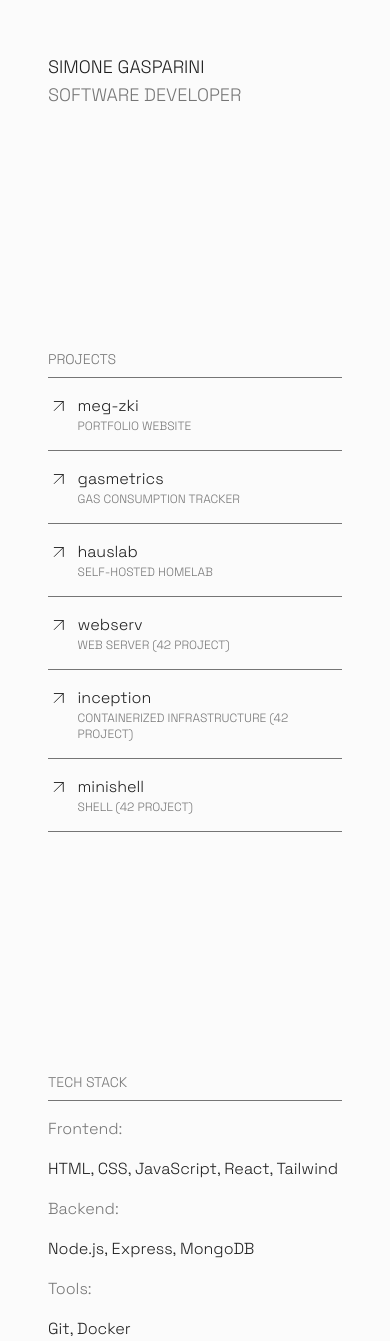
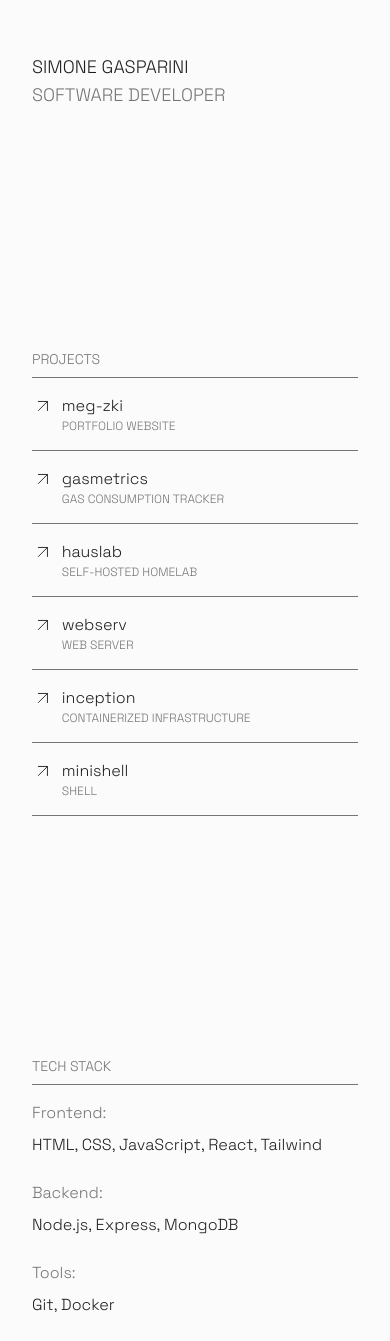
Before and after one commit to s-gas/portfolio, a React (Vite) app: page / in a window 390 px wide. Shown: the part 227-1568 px from the top of the page. Built offline with nearby package versions, Linux system fonts and the light colour scheme.

Commit message:
Adjust margins for mobile

```diff
--- a/src/App.tsx
+++ b/src/App.tsx
@@ -5,7 +5,7 @@ import Stack from "./components/Stack"
 
 function App() {
   return (
-    <div className="flex flex-col mx-12 sm:mx-16 my-10">
+    <div className="flex flex-col mx-8 sm:mx-16 my-10">
       <Hero />
       <Projects />
       <Stack />
--- a/src/components/Projects.tsx
+++ b/src/components/Projects.tsx
@@ -9,9 +9,9 @@ const Projects = () => {
       <Project href="https://github.com/s-gas/meg-zki" title="meg-zki" description="PORTFOLIO WEBSITE" />
       <Project href="https://github.com/s-gas/gasmetrics" title="gasmetrics" description="GAS CONSUMPTION TRACKER" />
       <Project href="https://github.com/s-gas/hauslab" title="hauslab" description="SELF-HOSTED HOMELAB" />
-      <Project href="https://github.com/s-gas/webserv" title="webserv" description="WEB SERVER (42 PROJECT)" />
-      <Project href="https://github.com/s-gas/inception" title="inception" description="CONTAINERIZED INFRASTRUCTURE (42 PROJECT)" />
-      <Project href="https://github.com/s-gas/minishell" title="minishell" description="SHELL (42 PROJECT)" />
+      <Project href="https://github.com/s-gas/webserv" title="webserv" description="WEB SERVER" />
+      <Project href="https://github.com/s-gas/inception" title="inception" description="CONTAINERIZED INFRASTRUCTURE" />
+      <Project href="https://github.com/s-gas/minishell" title="minishell" description="SHELL" />
     </section>
   );
 };
--- a/src/components/Stack.tsx
+++ b/src/components/Stack.tsx
@@ -4,13 +4,13 @@ const Stack = () => {
       <div className="border-b border-secondary pb-2 mt-60">
         <h2 className="text-secondary text-sm">TECH STACK</h2>
       </div>
-      <div className="grid grid-cols-1 sm:grid-cols-[auto_1fr] gap-4 sm:gap-8 pt-4">
+      <div className="grid grid-cols-1 sm:grid-cols-[auto_1fr] gap-2 sm:gap-8 pt-4">
         <div className="text-secondary">Frontend: </div>
-        <div>HTML, CSS, JavaScript, React, Tailwind</div>
+        <div className="mb-4 sm:mb-0">HTML, CSS, JavaScript, React, Tailwind</div>
         <div className="text-secondary">Backend: </div>
-        <div>Node.js, Express, MongoDB</div>
+        <div className="mb-4 sm:mb-0">Node.js, Express, MongoDB</div>
         <div className="text-secondary">Tools: </div>
-        <div>Git, Docker</div>
+        <div className="mb-4 sm:mb-0">Git, Docker</div>
       </div>
     </section>
   );
```
